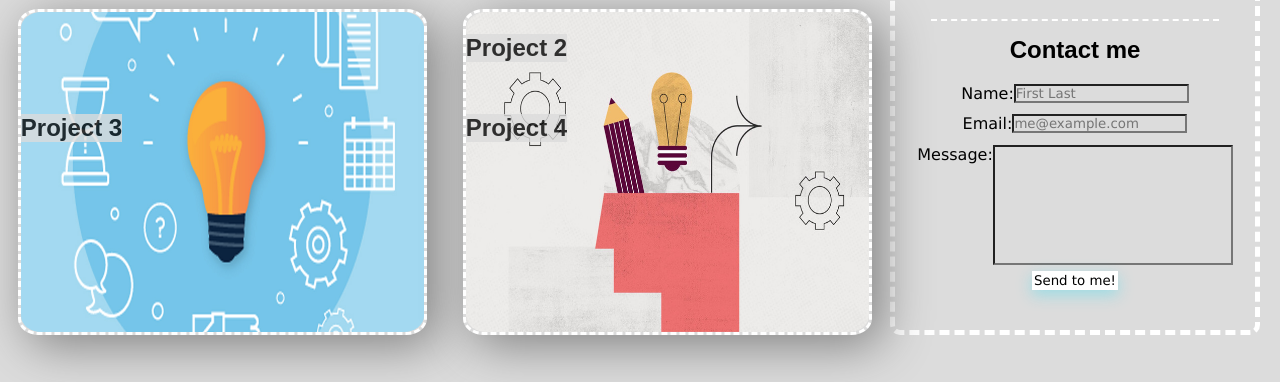
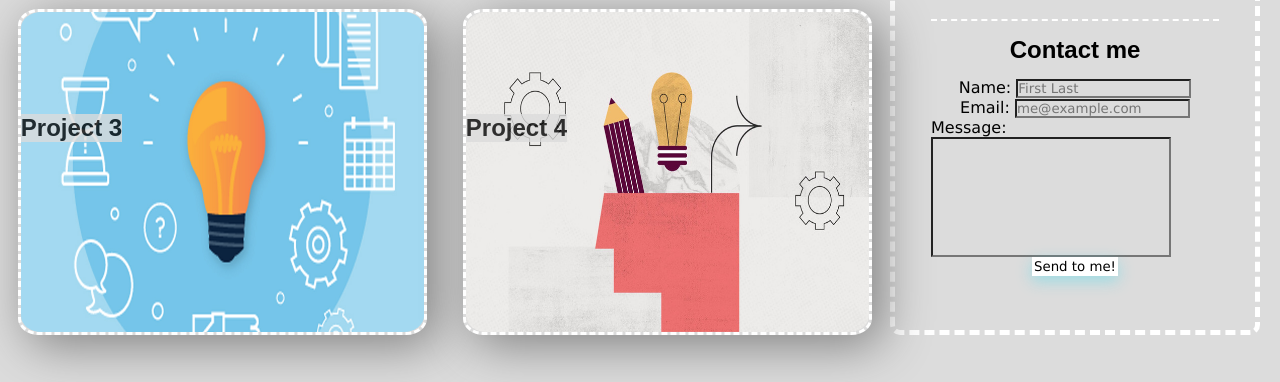
Before and after one commit to Charl1410/Portfolio, a plain HTML site: page index.html in a window 1280 px wide. Shown: the part 836-1218 px from the top of the page. Drawn offline with Linux system fonts and the light colour scheme; a web font is replaced by a local one.

Commit message:
fixed bug with HTML order

```diff
--- a/Assets/CSS/style.css
+++ b/Assets/CSS/style.css
@@ -155,7 +155,7 @@ aside {
 
 #contact-me p {
     display:flex;
-    justify-content: center;
+    justify-content: space-between;
     right:50%;
     bottom:10%;
 }
--- a/index.html
+++ b/index.html
@@ -46,6 +46,7 @@
 
 <div>
 
+
   <img class = hero src = "./Assets/images/hero-image.png" alt = "hero image laptop" >
 
 
@@ -67,27 +68,27 @@
 
         <h2>Contact me </h2>
 
-        <p>
+        <div>
              <label for="username"> Name:</label>
 
     <input class="text-input" type="text" placeholder="First Last" />
 
-        </p>
+        </div>
 
-        <p>
+        <div>
             <label for="Email"> Email:</label>
 
     <input class="text-input"  type="text" placeholder="me@example.com" />
 
-        </p>
+        </div>
 
-        <p>
+        <div>
             <label for="Email"> Message:</label>
 
             <input class = "message" class="text-input"  type="text"  />
 
 
-        </p>
+        </div>
 
         <button type="button"> Send to me! </button>
 
@@ -117,9 +118,11 @@
 
     <section class = "box" >
 
+        <h3> Project 2</h3>
+
       <img class = "boximage" src = "./Assets/images/boxes.jpg" alt = "prokect boxes">
 
-      <h3> Project 2</h3>
+
 
 
     </section>
```
Also changed, not shown: 1 other file.
